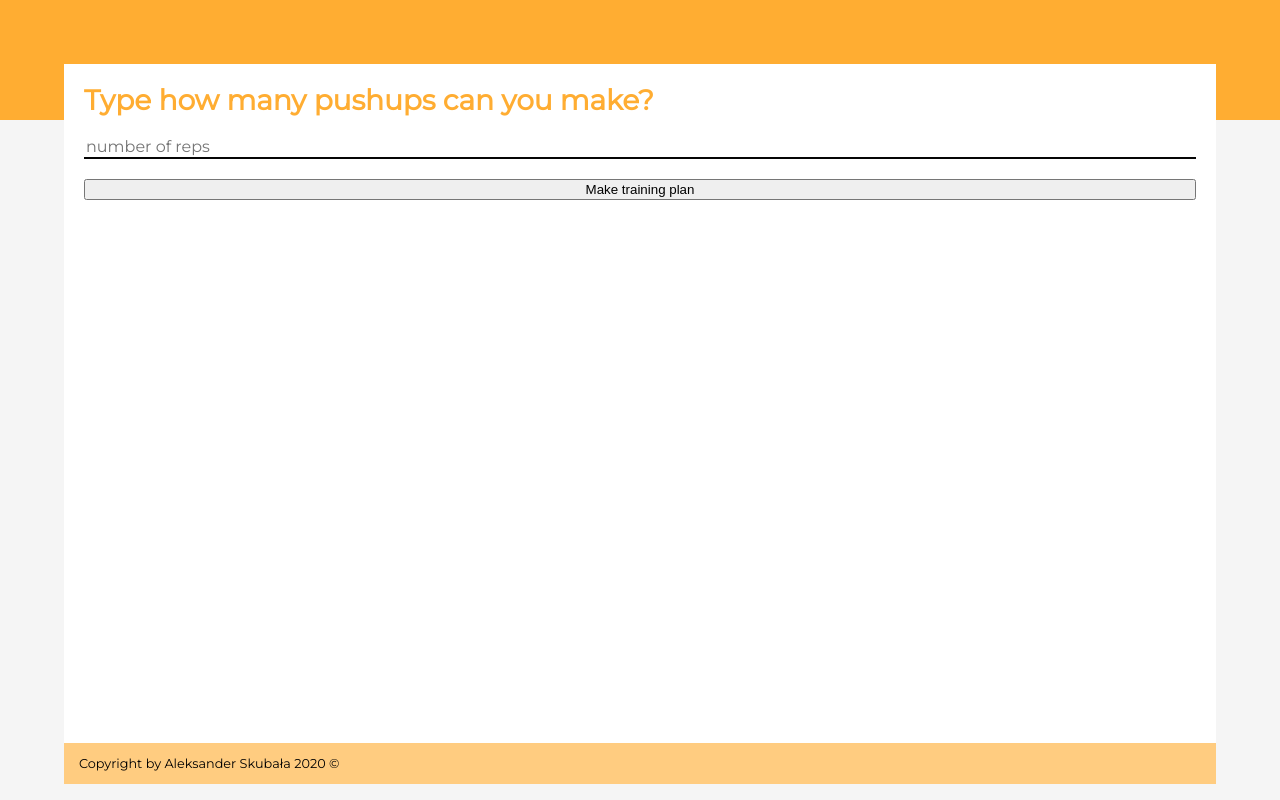
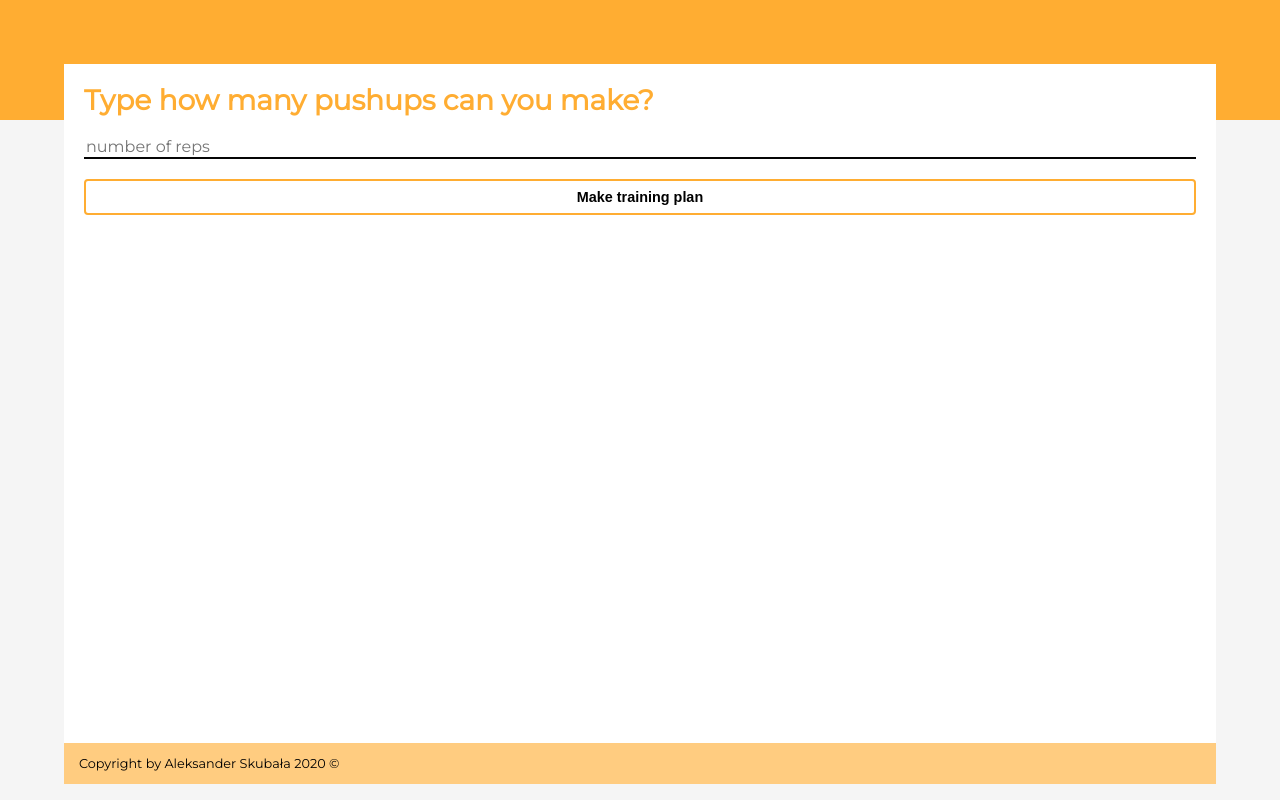
Before and after one commit to AleksanderSkubala/100-pushups, a Vue app: page / in a window 1280 px wide. Built offline with nearby package versions, Linux system fonts and the light colour scheme.

Commit message:
new button component

```diff
--- /dev/null
+++ b/src/components/Button.vue
@@ -0,0 +1,56 @@
+<template>
+  <button class="btn">{{ text }}</button>
+</template>
+
+<script>
+export default {
+  name: 'Button',
+  props: {
+    text: {
+      type: String,
+      required: true,
+    },
+  },
+};
+</script>
+
+<style lang="scss" scoped>
+  .btn {
+    position: relative;
+    z-index: 1;
+    outline: none;
+    padding: 8px;
+    background: transparent;
+    border: 2px solid #FFAD32;
+    border-radius: 4px;
+    font-weight: bold;
+    font-size: .9em;
+    cursor: pointer;
+
+    transition: color .1s ease-in-out .05s;
+    will-change: color;
+
+    &::before {
+      content: '';
+      position: absolute;
+      z-index: -1;
+      top: 0;
+      left: 0;
+      width: 100%;
+      height: 100%;
+      background-color: #FFAD32;
+
+      opacity: 0;
+      transition: opacity .2s ease-in-out;
+      will-change: opacity;
+    }
+
+    &:hover::before {
+      opacity: 1;
+    }
+
+    &:hover {
+      color: white;
+    }
+  }
+</style>>
--- a/src/components/Planner.vue
+++ b/src/components/Planner.vue
@@ -2,13 +2,18 @@
   <div class="planner">
     <h1>Type how many pushups can you make?</h1>
     <input name="reps" v-model="reps" placeholder="number of reps">
-    <button @click="handleClick()">Make training plan</button>
+    <Button @click.native="handleClick()" text="Make training plan"></Button>
   </div>
 </template>
 
 <script>
+import Button from './Button.vue';
+
 export default {
   name: 'Planner',
+  components: {
+    Button,
+  },
   data() {
     return {
       reps: '',
```
Also changed, not shown: 1 other file (tests, documents, lock files or other folders).
